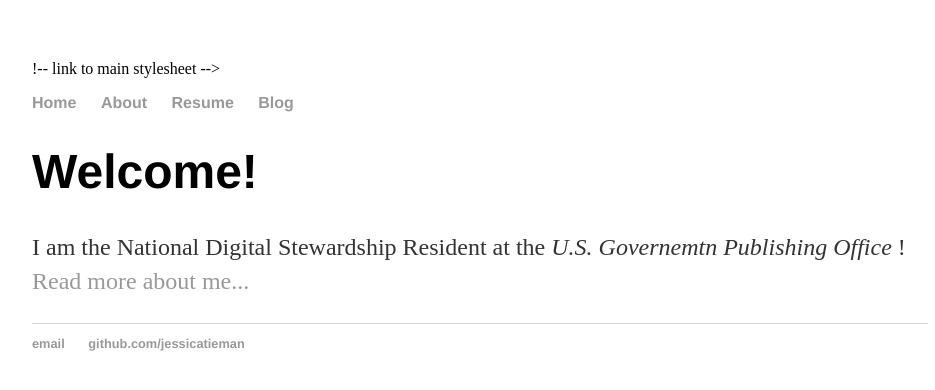
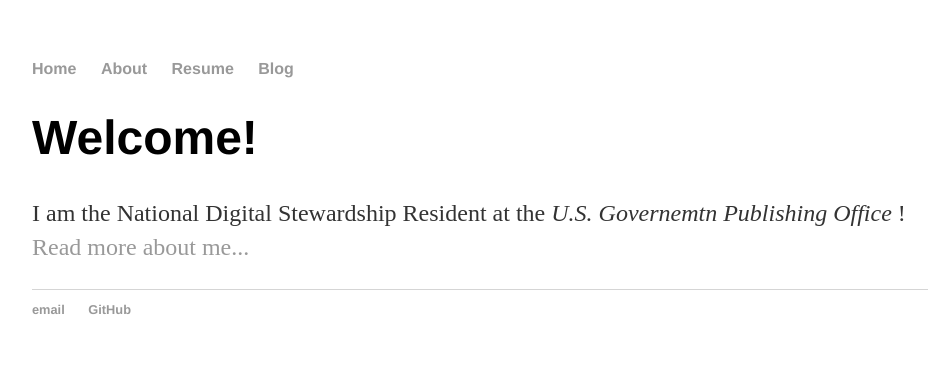
Before and after one commit to jessicatieman/jessicatieman.github.io, a Jekyll site: the page built from index.html, in a window 1280 px wide. Shown: the top 390 px of the page, without its empty margins (160-1095 px from the left). Built offline with Jekyll 4.4.1, drawn with Linux system fonts in a browser that asks for light colours.

Commit message:
Update default.html

```diff
--- a/_layouts/default.html
+++ b/_layouts/default.html
@@ -2,7 +2,6 @@
 <html>
 	<head>
 		<title>{{ page.title }}</title>
-		!-- link to main stylesheet -->
 		<link rel="stylesheet" type="text/css" href="/css/main.css">
 	</head>
 	<body>
@@ -22,7 +21,7 @@
 		<footer>
     		<ul>
         		<li><a href="mailto:jessicairenetieman@gmail.com">email</a></li>
-        		<li><a href="https://github.com/jessicatieman">github.com/jessicatieman</a></li>
+        		<li><a href="https://github.com/jessicatieman">GitHub</a></li>
 			</ul>
 		</footer>
 	</body>
```
